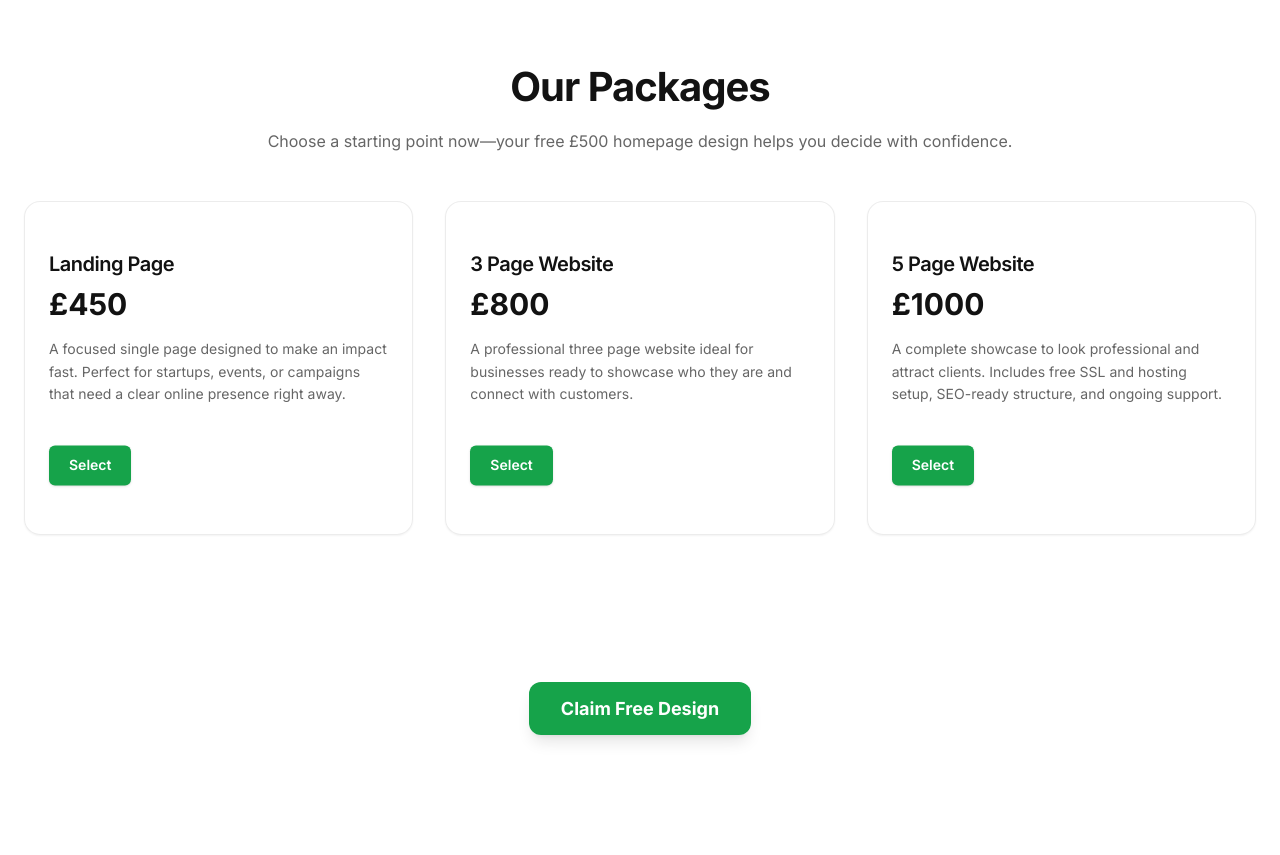
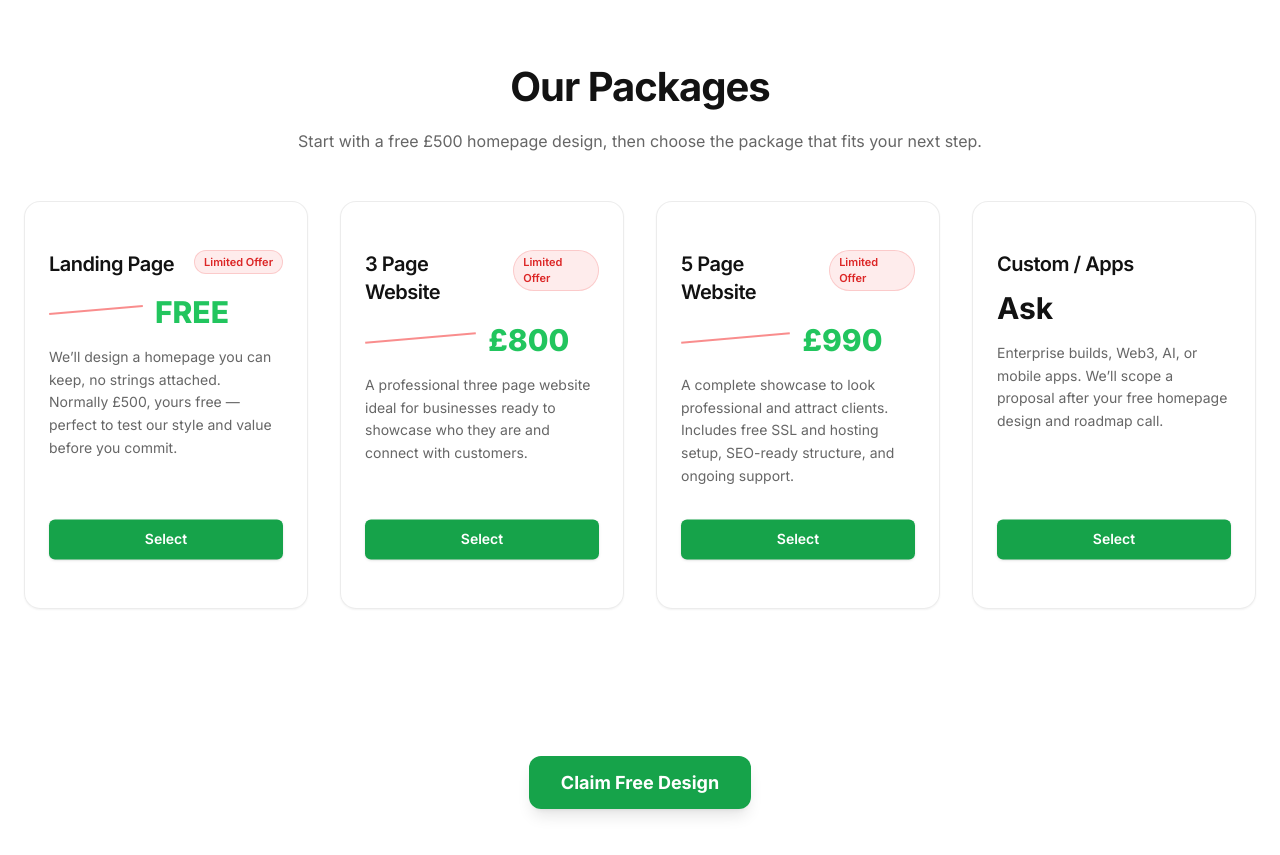
Before and after one commit to stevenajg93/spider-fang-web, a Next.js app: page / in a window 1280 px wide. Shown: the part 3600-4455 px from the top of the page. Before the commit the page ends 4403 px from the top, so only its background shows below. Built offline with nearby package versions, Linux system fonts and the light colour scheme.

Commit message:
Updated Packages section: pricing psychology, red score through old prices, green new prices, Limited Offer tags, button alignment

```diff
--- a/components/sections/Packages.tsx
+++ b/components/sections/Packages.tsx
@@ -7,48 +7,99 @@ import { Card } from "@/components/ui/card"
 type Pkg = {
   slug: string
   name: string
-  price: string
+  oldPrice?: string
+  newPrice: string
   blurb: string
+  limited?: boolean
 }
 
 const packages: Pkg[] = [
   {
     slug: "landing-page",
     name: "Landing Page",
-    price: "£450",
+    oldPrice: "£500",
+    newPrice: "FREE",
     blurb:
-      "A focused single page designed to make an impact fast. Perfect for startups, events, or campaigns that need a clear online presence right away.",
+      "We’ll design a homepage you can keep, no strings attached. Normally £500, yours free — perfect to test our style and value before you commit.",
+    limited: true,
   },
   {
     slug: "three-page",
     name: "3 Page Website",
-    price: "£800",
+    oldPrice: "£1000",
+    newPrice: "£800",
     blurb:
       "A professional three page website ideal for businesses ready to showcase who they are and connect with customers.",
+    limited: true,
   },
   {
     slug: "five-page",
     name: "5 Page Website",
-    price: "£1000",
+    oldPrice: "£1500",
+    newPrice: "£990",
     blurb:
       "A complete showcase to look professional and attract clients. Includes free SSL and hosting setup, SEO-ready structure, and ongoing support.",
+    limited: true,
+  },
+  {
+    slug: "custom-apps",
+    name: "Custom / Apps",
+    newPrice: "Ask",
+    blurb:
+      "Enterprise builds, Web3, AI, or mobile apps. We’ll scope a proposal after your free homepage design and roadmap call.",
+    limited: false,
   },
 ]
+
+function Price({ oldPrice, newPrice }: { oldPrice?: string; newPrice: string }) {
+  // Landing page shows FREE (positive, green)
+  if (newPrice === "FREE") {
+    return (
+      <div className="flex items-baseline gap-3">
+        <span className="relative text-3xl md:text-4xl font-bold text-white/90">
+          {oldPrice}
+          <span
+            aria-hidden
+            className="absolute left-0 right-0 top-1/2 h-[2px] -translate-y-1/2 rotate-[-5deg] bg-red-400/80"
+          />
+        </span>
+        <span className="text-2xl md:text-3xl font-extrabold text-green-500">FREE</span>
+      </div>
+    )
+  }
+
+  if (!oldPrice) {
+    return <span className="text-2xl md:text-3xl font-bold text-foreground">{newPrice}</span>
+  }
+
+  return (
+    <div className="flex items-baseline gap-3" aria-label={`Price reduced from ${oldPrice} to ${newPrice}`}>
+      {/* Old price: larger, white, with subtle red score */}
+      <span className="relative text-3xl md:text-4xl font-bold text-white">
+        {oldPrice}
+        <span
+          aria-hidden
+          className="absolute left-0 right-0 top-1/2 h-[2px] -translate-y-1/2 rotate-[-5deg] bg-red-400/80"
+        />
+      </span>
+      {/* New price: slightly smaller, positive green */}
+      <span className="text-2xl md:text-3xl font-extrabold text-green-500">{newPrice}</span>
+    </div>
+  )
+}
 
 export default function Packages() {
   return (
     <section id="packages" className="py-20 bg-transparent">
       <div className="container mx-auto px-4 sm:px-6">
-        <div className="mx-auto max-w-3xl text-center mb-12">
-          <h2 className="text-[clamp(1.5rem,4.6vw,2.5rem)] font-bold tracking-tight">
-            Our Packages
-          </h2>
+        <div className="mx-auto mb-12 max-w-3xl text-center">
+          <h2 className="text-[clamp(1.5rem,4.6vw,2.5rem)] font-bold tracking-tight">Our Packages</h2>
           <p className="mt-3 text-muted-foreground">
-            Choose a starting point now—your free £500 homepage design helps you decide with confidence.
+            Start with a free £500 homepage design, then choose the package that fits your next step.
           </p>
         </div>
 
-        <div className="grid gap-6 sm:gap-8 sm:grid-cols-2 lg:grid-cols-3">
+        <div className="grid gap-6 sm:gap-8 sm:grid-cols-2 lg:grid-cols-4">
           {packages.map((p, i) => (
             <motion.div
               key={p.slug}
@@ -59,24 +110,36 @@ export default function Packages() {
             >
               <Card className="h-full overflow-hidden border-border/60 bg-background/60 backdrop-blur supports-[backdrop-filter]:bg-background/50">
                 <div className="flex h-full flex-col p-6">
+                  <div className="flex items-start justify-between gap-3">
                     <h3 className="text-xl font-semibold tracking-tight">{p.name}</h3>
-                  <div className="mt-2 text-3xl font-bold">{p.price}</div>
-                  <p className="mt-4 text-sm text-muted-foreground leading-relaxed">{p.blurb}</p>
+                    {p.limited && (
+                      <span className="inline-flex items-center rounded-full bg-red-500/10 px-2.5 py-1 text-[11px] font-semibold text-red-600 ring-1 ring-inset ring-red-500/20">
+                        Limited Offer
+                      </span>
+                    )}
+                  </div>
 
-                  <div className="mt-6 pt-4">
+                  <div className="mt-3">
+                    <Price oldPrice={p.oldPrice} newPrice={p.newPrice} />
+                  </div>
+
+                  <p className="mt-4 text-sm leading-relaxed text-muted-foreground">{p.blurb}</p>
+
+                  {/* spacer to push the button to the bottom for perfect alignment across cards */}
+                  <div className="mt-6 flex-1" />
+
                   <motion.div
-                      className="inline-block"
+                    className="pt-2"
                     animate={{ y: [0, -3, 0] }}
                     transition={{ duration: 3, repeat: Infinity, repeatType: "mirror", ease: "easeInOut" }}
                   >
                     <Link
                       href={`/purchase/${p.slug}`}
-                        className="inline-flex items-center justify-center rounded-md px-5 py-2.5 text-sm font-semibold text-white bg-green-600 shadow hover:opacity-95 focus:outline-none focus-visible:ring-2 focus-visible:ring-green-600/60"
+                      className="inline-flex w-full items-center justify-center rounded-md bg-green-600 px-5 py-2.5 text-sm font-semibold text-white shadow hover:opacity-95 focus:outline-none focus-visible:ring-2 focus-visible:ring-green-600/60"
                     >
                       Select
                     </Link>
                   </motion.div>
-                  </div>
                 </div>
               </Card>
             </motion.div>
```
Lines whose indentation alone changed are shown as unchanged.
